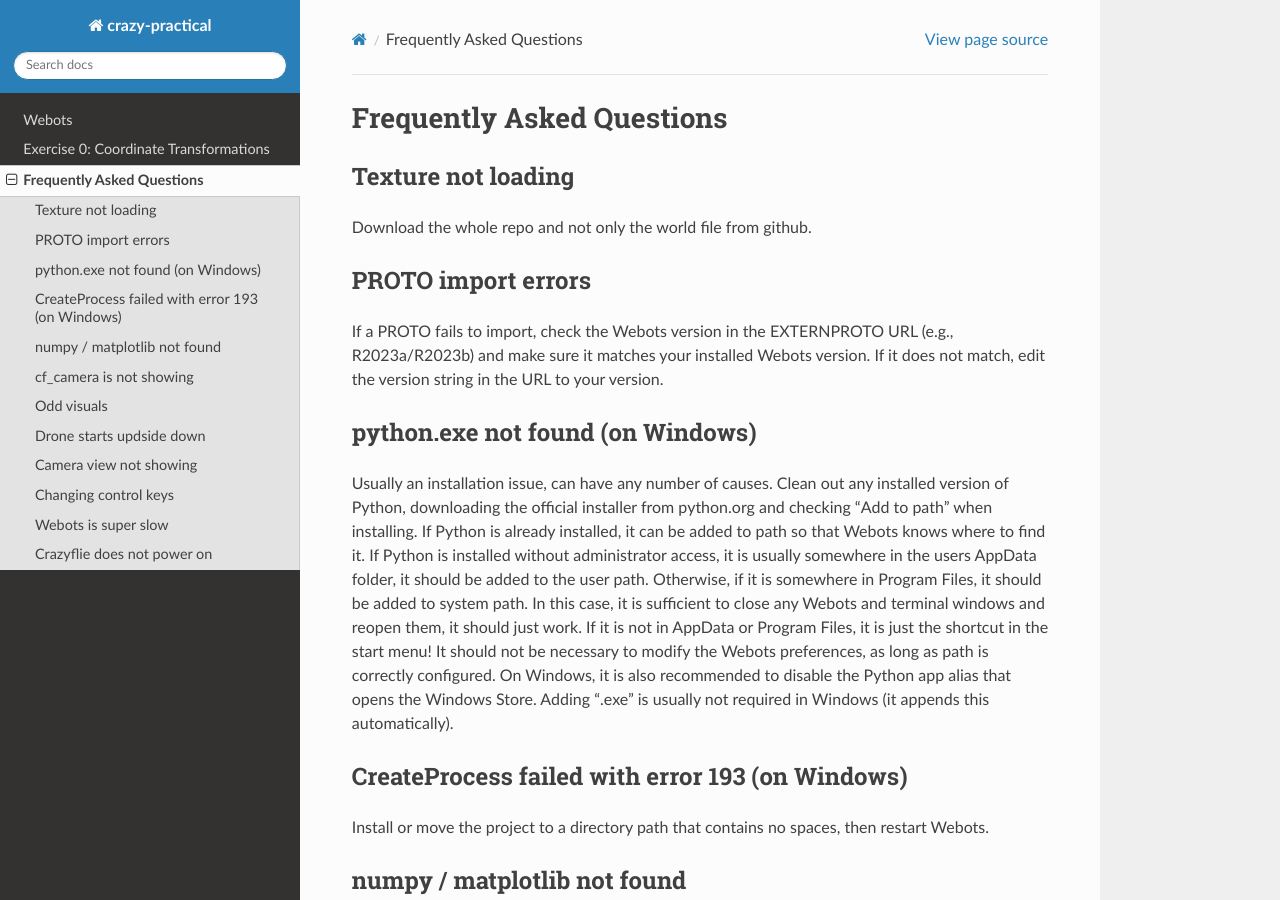
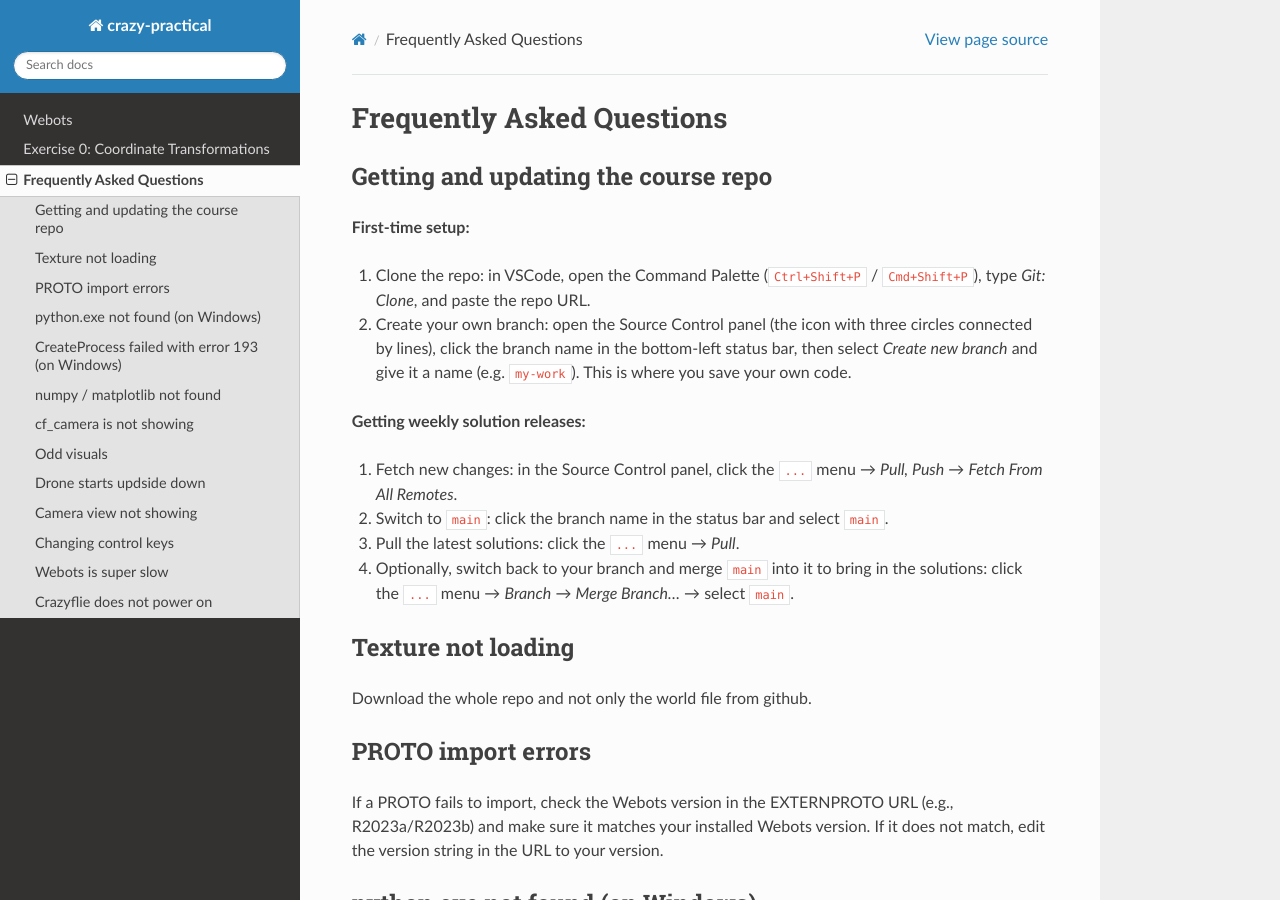
Before and after one commit to lis-epfl/micro-502, a Sphinx documentation site: the page built from docs/faq/faq.rst, in a window 1280 px wide and 900 px high. Built offline with Sphinx 7.4.7 and the Read the Docs theme 3.1.0, drawn with Linux system fonts in a browser that asks for light colours.

Commit message:
Add git branch instructions

```diff
--- a/docs/faq/faq.rst
+++ b/docs/faq/faq.rst
@@ -1,5 +1,19 @@
 Frequently Asked Questions
 ==================================================
+
+Getting and updating the course repo
+-------------
+**First-time setup:**
+
+1. Clone the repo: in VSCode, open the Command Palette (``Ctrl+Shift+P`` / ``Cmd+Shift+P``), type *Git: Clone*, and paste the repo URL.
+2. Create your own branch: open the Source Control panel (the icon with three circles connected by lines), click the branch name in the bottom-left status bar, then select *Create new branch* and give it a name (e.g. ``my-work``). This is where you save your own code.
+
+**Getting weekly solution releases:**
+
+1. Fetch new changes: in the Source Control panel, click the ``...`` menu → *Pull, Push* → *Fetch From All Remotes*.
+2. Switch to ``main``: click the branch name in the status bar and select ``main``.
+3. Pull the latest solutions: click the ``...`` menu → *Pull*.
+4. Optionally, switch back to your branch and merge ``main`` into it to bring in the solutions: click the ``...`` menu → *Branch* → *Merge Branch…* → select ``main``.
 
 Texture not loading
 -------------
```
